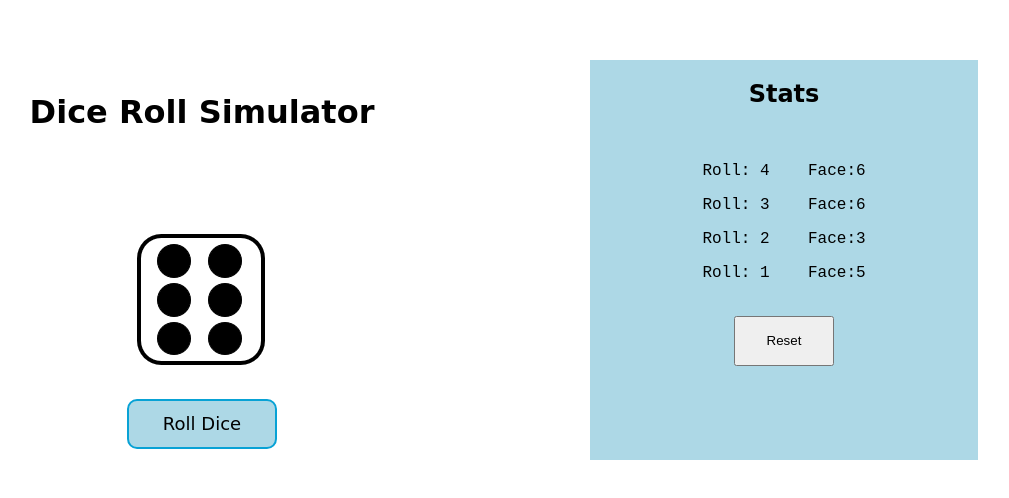
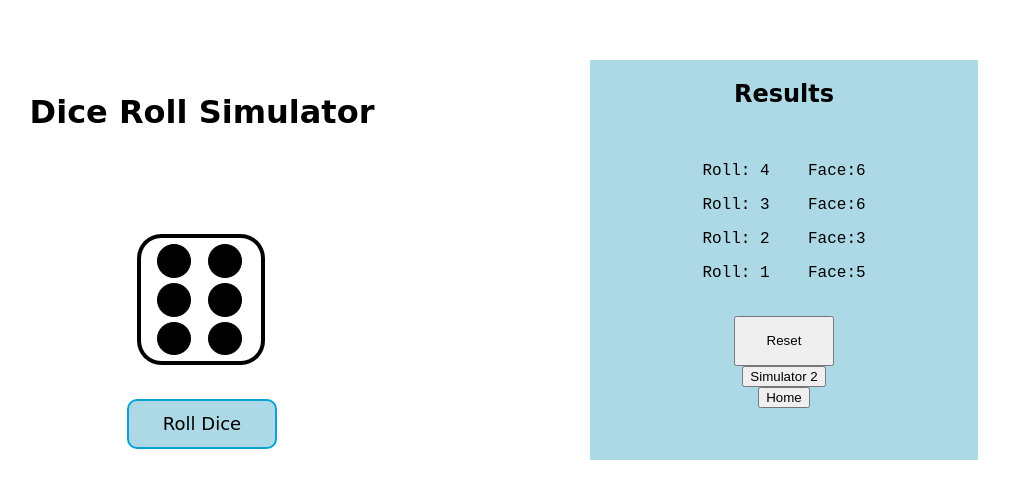
Before and after one commit to reaching-heights/programs-of-daily-use, a plain HTML site: page dice_roll_sim.html in a window 1280 px wide. Shown: the part 148-646 px from the top of the page, without its empty margins (244-1253 px from the left). Drawn offline with Linux system fonts and the light colour scheme.

Commit message:
Update dice_roll_sim.html

```diff
--- a/dice_roll_sim.html
+++ b/dice_roll_sim.html
@@ -18,9 +18,11 @@
         </div>
     </div>
     <div class="stats">
-        <h2>Stats</h2>
+        <h2>Results</h2>
         <p class="js-stat-result stat-result"></p>
         <button class="reset js-reset">Reset</button>
+        <a target="_blank" href="dice_roll_2.html"><button class="another">Simulator 2</button></a>
+        <a target="_blank" href="index.html"><button class="home">Home</button></a>
     </div>
     <script src="coding.js"></script>
 </body>
```
